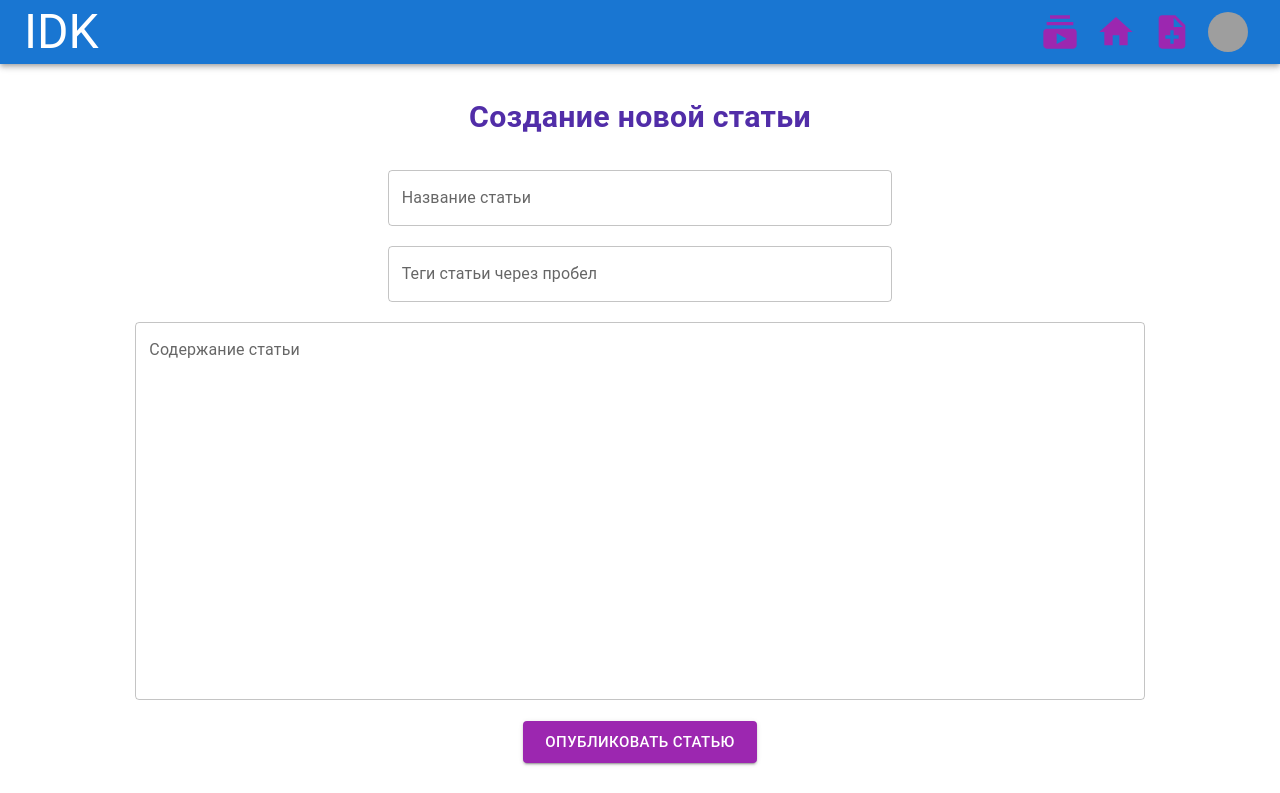
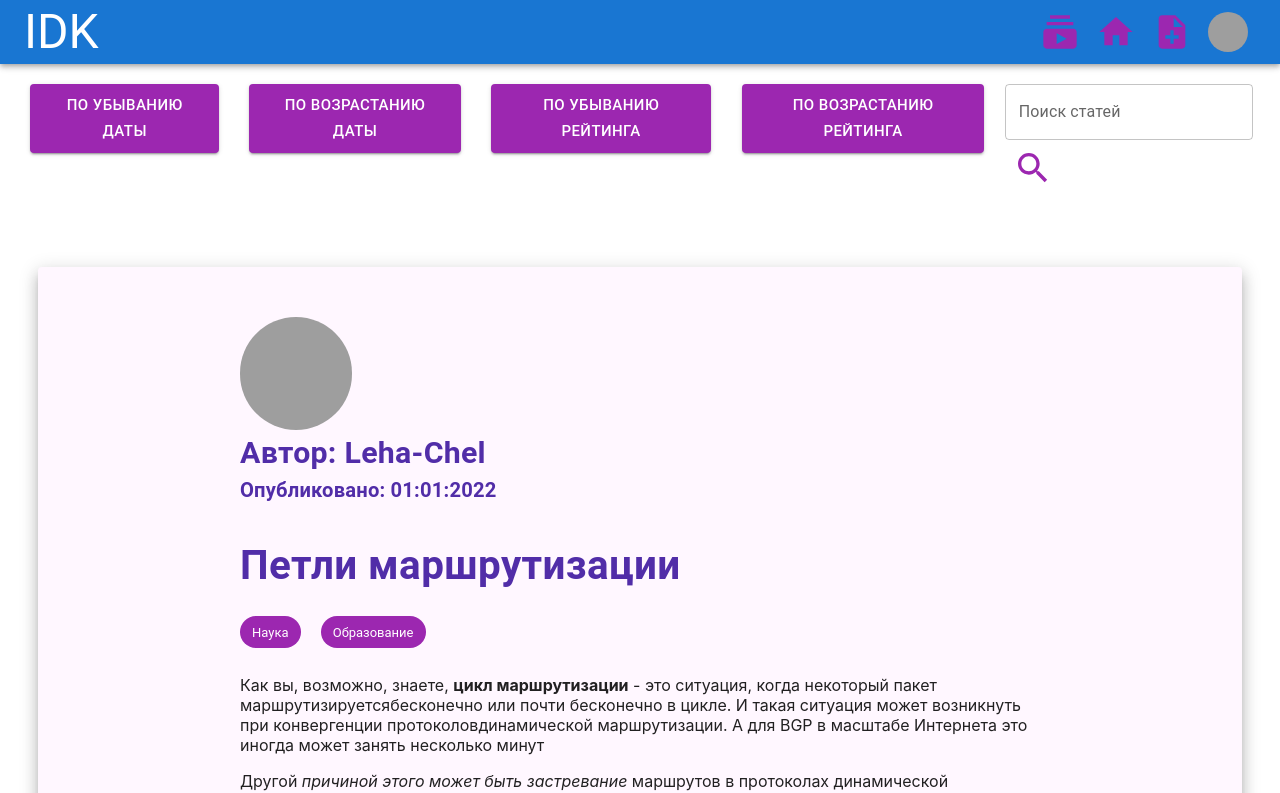
Before and after one commit to Dimaspb24/DevBlog, a React (Create React App) app in the folder react-frontend/: page /home in a window 1280 px wide. Shown: the top 793 px of the page. Built offline with nearby package versions, Linux system fonts and the light colour scheme; grey boxes are pictures that could not be loaded.

Commit message:
Added base routing

```diff
--- a/react-frontend/package.json
+++ b/react-frontend/package.json
@@ -14,6 +14,7 @@
     "react-dom": "^17.0.2",
     "react-markdown": "^8.0.0",
     "react-redux": "^7.2.6",
+    "react-router-dom": "^5.0.0",
     "react-scripts": "5.0.0",
     "redux": "^4.1.2",
     "web-vitals": "^2.1.3"
--- a/react-frontend/src/App.js
+++ b/react-frontend/src/App.js
@@ -4,15 +4,16 @@ import Header from './components/Header/Header'
 import UserArticleContainer from './components/Article/UserArticleContainer'
 import HomePageContainer from './components/Home/HomePageContainer'
 import CreatingPostContainer from './components/CreatingPost/CreatingPostContainer'
+import {Route} from 'react-router-dom'
 
 function App() {
     return (
         <Box sx={{display: 'flex', flexDirection: 'column'}}>
             <Header/>
-            {/*<UserPersonalInfoContainer/>*/}
-            {/*<UserArticleContainer/>*/}
-            {/*<HomePageContainer/>*/}
-            <CreatingPostContainer/>
+            <Route path="/user-personal-info" component={UserPersonalInfoContainer}/>
+            <Route path="/article" component={UserArticleContainer}/>
+            <Route path="/home" component={HomePageContainer}/>
+            <Route path="/creating-post" component={CreatingPostContainer}/>
         </Box>
     )
 }
--- a/react-frontend/src/components/Article/ArticleTitle.jsx
+++ b/react-frontend/src/components/Article/ArticleTitle.jsx
@@ -1,9 +1,14 @@
 import {Box, Typography} from '@mui/material'
+import {NavLink} from 'react-router-dom'
 
 const ArticleTitle = (props) => {
     return (
         <Box sx={{pt: '3ch', pb: '2ch'}}>
-            <Typography sx={{fontSize: '4ch', fontWeight: 600, color: '#512da8'}}>{props.title}</Typography>
+            <NavLink to='/article' style={{textDecoration: 'none'}}>
+                <Typography sx={{fontSize: '4ch', fontWeight: 600, color: '#512da8'}}>
+                    {props.title}
+                </Typography>
+            </NavLink>
         </Box>
     )
 }
--- a/react-frontend/src/components/Header/CreateButton.jsx
+++ b/react-frontend/src/components/Header/CreateButton.jsx
@@ -1,14 +1,17 @@
 import {Box, IconButton, Tooltip} from '@mui/material'
 import NoteAddIcon from '@mui/icons-material/NoteAdd'
+import {NavLink} from 'react-router-dom'
 
 const CreateButton = () => {
     return (
         <Box>
-            <Tooltip title="Создать статью">
-                <IconButton>
-                    <NoteAddIcon color='secondary' sx={{fontSize: 40}}/>
-                </IconButton>
-            </Tooltip>
+            <NavLink to='/creating-post'>
+                <Tooltip title="Создать статью">
+                    <IconButton>
+                        <NoteAddIcon color="secondary" sx={{fontSize: 40}}/>
+                    </IconButton>
+                </Tooltip>
+            </NavLink>
         </Box>
     )
 }
--- a/react-frontend/src/components/Header/HomeButton.jsx
+++ b/react-frontend/src/components/Header/HomeButton.jsx
@@ -1,14 +1,17 @@
 import {Box, IconButton, Tooltip} from '@mui/material'
 import HomeIcon from '@mui/icons-material/Home'
+import {NavLink} from 'react-router-dom'
 
 const HomeButton = () => {
     return (
         <Box>
-            <Tooltip title="Открыть домашнюю страницу">
-                <IconButton>
-                    <HomeIcon color='secondary' sx={{fontSize: 40}}/>
-                </IconButton>
-            </Tooltip>
+            <NavLink to='/home'>
+                <Tooltip title="Открыть домашнюю страницу">
+                    <IconButton>
+                        <HomeIcon color="secondary" sx={{fontSize: 40}}/>
+                    </IconButton>
+                </Tooltip>
+            </NavLink>
         </Box>
     )
 }
--- a/react-frontend/src/components/Header/ProfileButton.jsx
+++ b/react-frontend/src/components/Header/ProfileButton.jsx
@@ -1,13 +1,16 @@
 import {Avatar, Box, IconButton, Tooltip} from '@mui/material'
+import {NavLink} from 'react-router-dom'
 
 const ProfileButton = (props) => {
     return (
         <Box>
-            <Tooltip title='Открыть профиль'>
-                <IconButton>
-                    <Avatar alt='Avatar' src={props.photo}/>
-                </IconButton>
-            </Tooltip>
+            <NavLink to="/user-personal-info">
+                <Tooltip title="Открыть профиль">
+                    <IconButton>
+                        <Avatar alt="Avatar" src={props.photo}/>
+                    </IconButton>
+                </Tooltip>
+            </NavLink>
         </Box>
     )
 }
--- a/react-frontend/src/index.js
+++ b/react-frontend/src/index.js
@@ -5,12 +5,15 @@ import App from './App'
 import reportWebVitals from './reportWebVitals'
 import {Provider} from 'react-redux'
 import reduxStore from './redux/redux-store'
+import {BrowserRouter} from 'react-router-dom'
 
 ReactDOM.render(
     <React.StrictMode>
-        <Provider store={reduxStore}>
-            <App/>
-        </Provider>
+        <BrowserRouter>
+            <Provider store={reduxStore}>
+                <App/>
+            </Provider>
+        </BrowserRouter>
     </React.StrictMode>,
     document.getElementById('root')
 )
```
